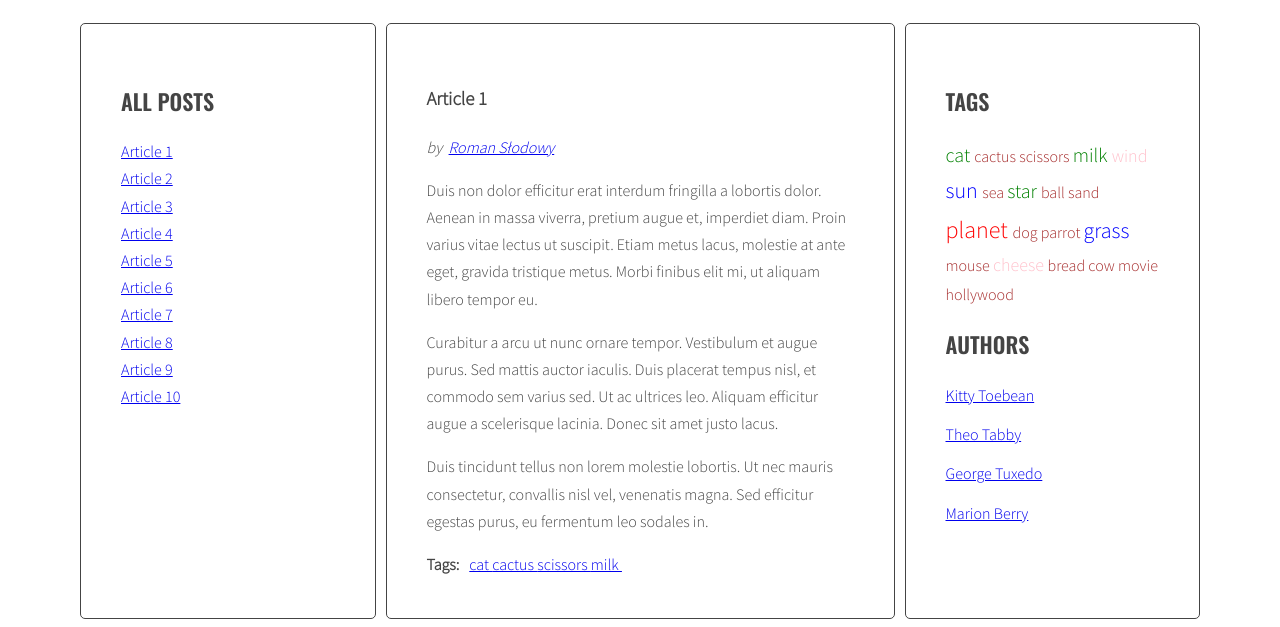
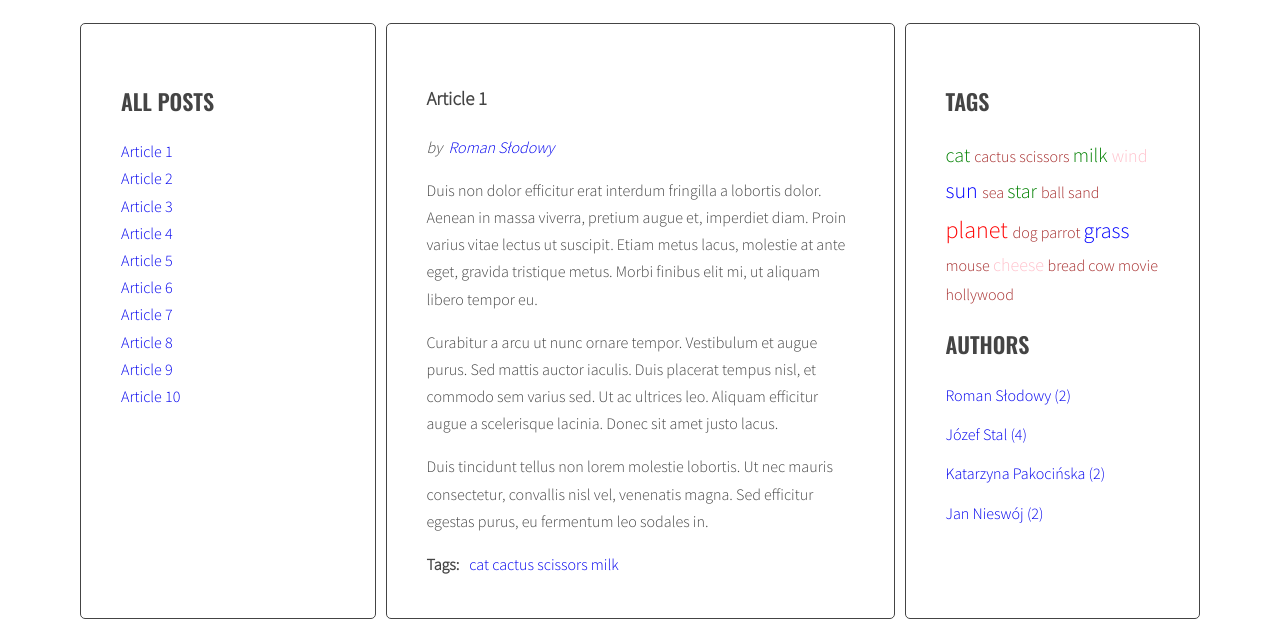
Before and after one commit to pycomir/javascipt-blog, a website: page index.html in a window 1280 px wide. Shown: the part 220-847 px from the top of the page. Drawn offline with nearby package versions, Linux system fonts and the light colour scheme.

Commit message:
add autors list in right column

```diff
--- a/index.html
+++ b/index.html
@@ -184,26 +184,7 @@
             </ul>
             <h2 class="section-title">Authors</h2>
             <ul class="list authors">
-              <li>
-                <a href="#">
-                  <span class="author-name">Kitty Toebean</span>
-                </a>
-              </li>
-              <li>
-                <a href="#">
-                  <span class="author-name">Theo Tabby</span>
-                </a>
-              </li>
-              <li>
-                <a href="#">
-                  <span class="author-name">George Tuxedo</span>
-                </a>
-              </li>
-              <li>
-                <a href="#">
-                  <span class="author-name">Marion Berry</span>
-                </a>
-              </li>
+
             </ul>
           </aside>
         </main>
--- a/js/script.js
+++ b/js/script.js
@@ -35,6 +35,7 @@
     optArticleTagsSelector = '.post-tags .list',
     optArticleAuthorSelector = '.post .post-author',
     optTagsListSelector = '.list.tags',
+    optAuthorListSelector = '.list.authors',
     optCloudClassCount = '5',
     optCloudClassPrefix = 'tag-size-';
 
@@ -65,7 +66,7 @@
       console.log(titleList);*/
     }
     titleList.innerHTML = html;
-    console.log(html);
+    //console.log(html);
     const links = document.querySelectorAll('.titles a');
     console.log(links);
     for(let link of links){
@@ -143,7 +144,7 @@
     /* END LOOP: for every article: */
     }
     /* [NEW] find list of tags in right column */
-    const tagList = document.querySelector('.tags');
+    const tagList = document.querySelector(optTagsListSelector);
     //console.log(tagList);
     const tagsParams = calculateTagsParams(allTags);
     console.log('tagsParams:', tagsParams);
@@ -153,10 +154,9 @@
     for(let tag in allTags) {
       /*[NEW] generate code of a link and add it to allTagsHTML*/
       const tagLinkHTML = calculateTagClass(allTags[tag], tagsParams);
-      console.log(tagLinkHTML);
-
-      allTagsHTML +=  '<li><a class="' + tagLinkHTML + '" href="#tag-' + tag +'">' +  tag + '</a></li>';
-      console.log(allTagsHTML);
+      //console.log(tagLinkHTML);
+      allTagsHTML +=  '<li><a class="' + tagLinkHTML + '" href="#tag-' + tag +'">' + tag + '</a></li>';
+      //console.log(allTagsHTML);
     /*[NEW] END LOOP: for each tag in allTags*/
     }
     /*[NEW] add html from allTagsHTML to tagList*/
@@ -219,7 +219,25 @@
   };
 
   addClickListenersToTags();
+
+  const calculateAuthorsParams = function(authors) {
+    const params = {max: 0, min: 999999};
+    for(let author in authors) {
+      console.log(author + ' occur ' + authors[author] + 'times');
+      if(authors[author] > params.max){
+        params.max = authors[author];
+      }
+      if(authors[author] < params.min){
+        params.min = authors[author];
+      }
+    }
+    return params;
+  };
+
   const generateAuthors = function() {
+    /* [NEW] create a new variable allAuthors with an empty object */
+    let allAuthors = {};
+    console.log(allAuthors);
     /* find all articles */
     const articles = document.querySelectorAll(optArticleSelector);
     //console.log(articles);
@@ -236,11 +254,35 @@
       /*create HTML of the link*/
       const linkHTML ='by &nbsp' + '<a href="#author-' + author +'">' + author + '</a>';
       //console.log(linkHTML);
+      /* [NEW] check if this link is NOT already in allTags */
+      if(!allAuthors.hasOwnProperty(author)){
+        /* [NEW] add tag to allTags object */
+        allAuthors[author] = 1;
+        //console.log(allTags);
+      } else {
+        allAuthors[author]++;
+      }
       /* insert HTML of all the links into the author wrapper */
       titleList.innerHTML = html + linkHTML;
       //console.log(titleList);
     /* END LOOP: for every article: */
     }
+    /* [NEW] find list of tags in right column */
+    const authorList = document.querySelector(optAuthorListSelector);
+    console.log(authorList);
+    const authorsParams = calculateAuthorsParams(allAuthors);
+    console.log('authorsParams', authorsParams);
+    /* [NEW] create variable for all links HTML code */
+    let allAuthorsHTML = '';
+    /*[NEW] start LOOP for for each author in allAuthors*/
+    for(let author in allAuthors) {
+      /*[NEW] generate code of a link and add it to allAuthorsHTML*/
+      allAuthorsHTML += '<li><a href="#author-' + author +'">' + author + ' ('+ allAuthors[author] +') ' + '</a></li>';
+      //console.log(allAuthorsHTML);
+    /*[NEW] END LOOP: for each author in allAuthors*/
+    }
+    /*[NEW] add html from allAuthorsHTML to authorList*/
+    authorList.innerHTML = allAuthorsHTML;
   };
 
   generateAuthors();
@@ -282,7 +324,7 @@
 
   const addClickListenersToAuthors = function() {
     /* find all links to authors */
-    const links = document.querySelectorAll('.post-author a');
+    const links = document.querySelectorAll('.post-author a, .list.authors a');
     //console.log(links);
     /* START LOOP: for each link */
     for(let link of links) {
--- a/sass/style.scss
+++ b/sass/style.scss
@@ -39,6 +39,10 @@
     font-weight: 400;
     color: lighten($color-dark, 20%);
   }
+}
+
+a {
+  text-decoration: none;
 }
 
 /* Layout */
@@ -101,8 +105,6 @@
   }
 }
 
-
-
 .sidebar .list.tags {
   .tag-size-5 {
     font-size: 24px;
```
Also changed, not shown: css/style.css, 1 other file. Lines whose indentation alone changed are shown as unchanged.
